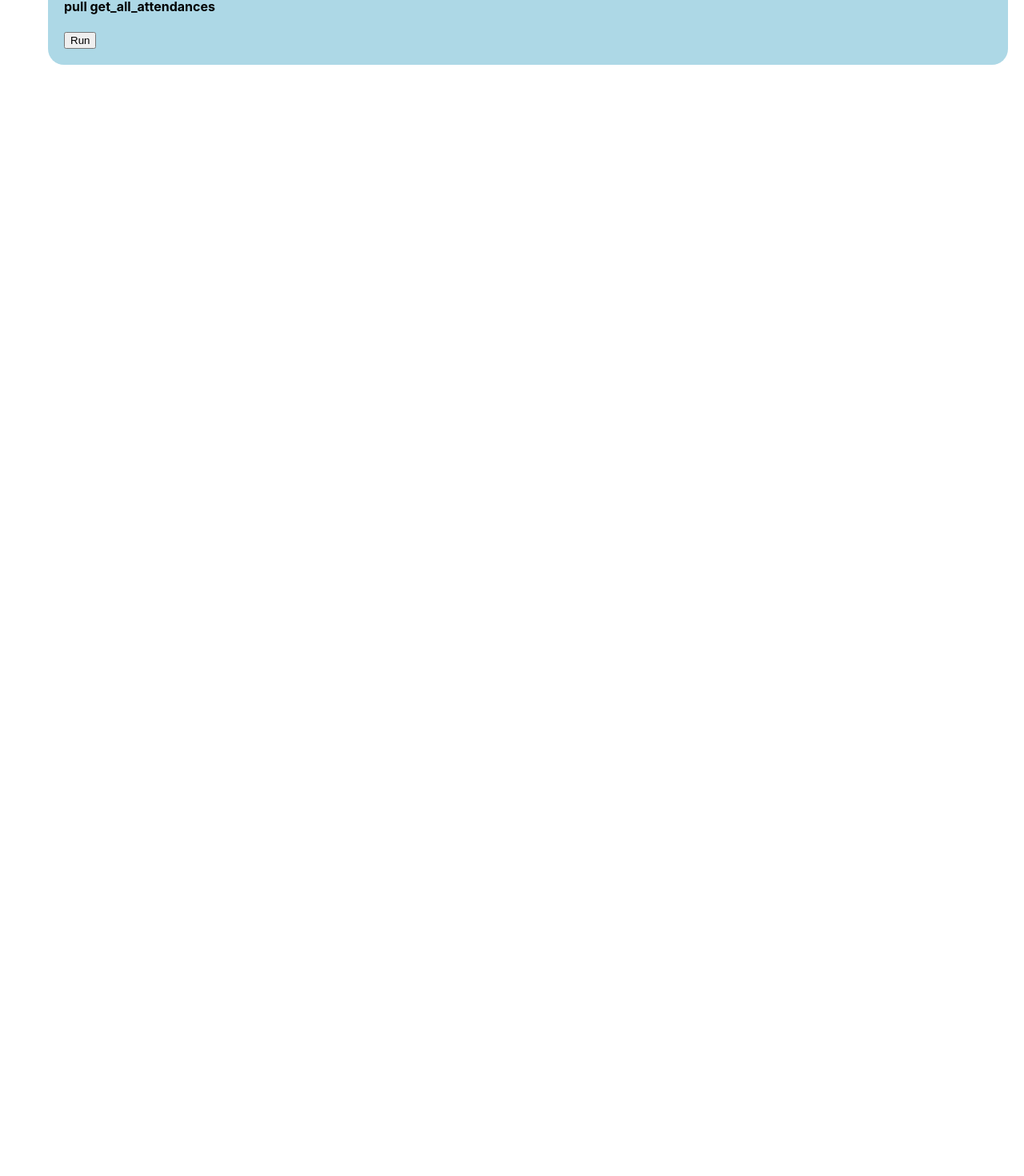
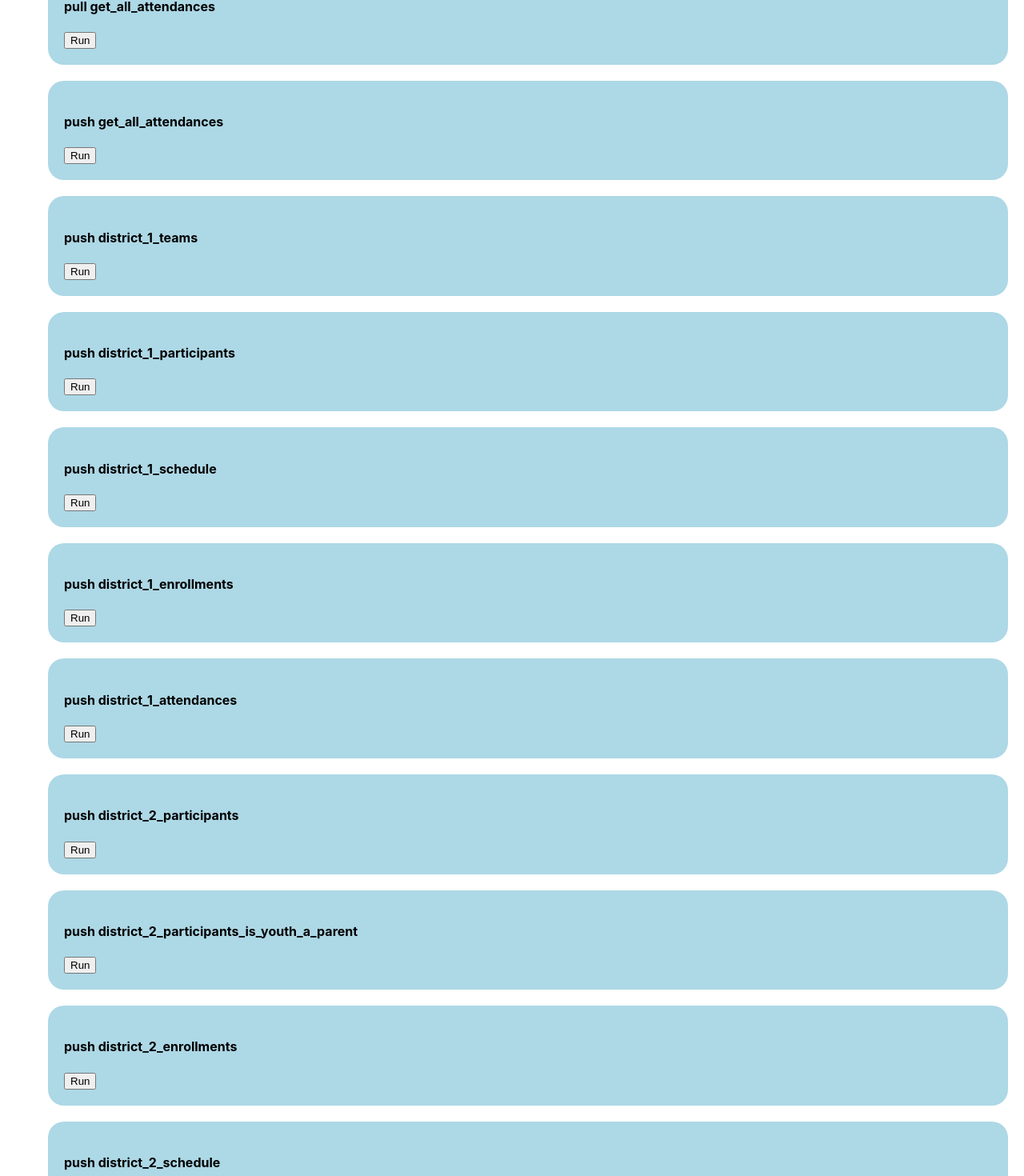
Before and after one commit to AmericaSCORESBayArea/External-Sync-Robot, a React (Create React App) app in the folder ui/: page / in a window 1280 px wide. Shown: the part 1374-2844 px from the top of the page at 80% size. Before the commit the page ends 1475 px from the top, so only its background shows below. Built offline with nearby package versions, Linux system fonts and the light colour scheme.

Commit message:
add remaining commands

```diff
--- a/ui/src/App.js
+++ b/ui/src/App.js
@@ -14,7 +14,18 @@ const commandsList = [
   "pull get_coach_data",
   "pull get_coach_session_data",
   "pull get_all_enrollments",
-  "pull get_all_attendances"
+  "pull get_all_attendances",
+  "push get_all_attendances",
+  "push district_1_teams",
+  "push district_1_participants",
+  "push district_1_schedule",
+  "push district_1_enrollments",
+  "push district_1_attendances",
+  "push district_2_participants",
+  "push district_2_participants_is_youth_a_parent",
+  "push district_2_enrollments",
+  "push district_2_schedule",
+  "push district_2_attendances"
 ];
 
 const reqHeaders = {
```
